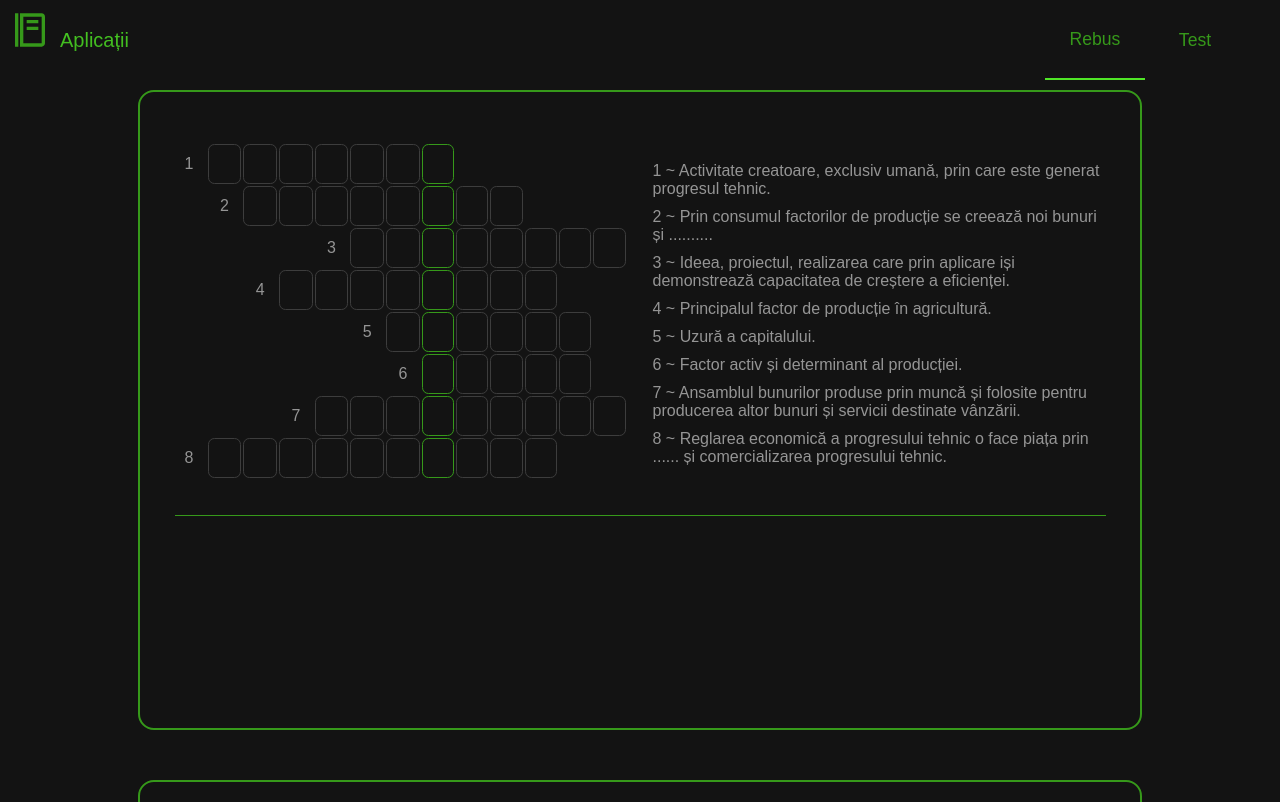
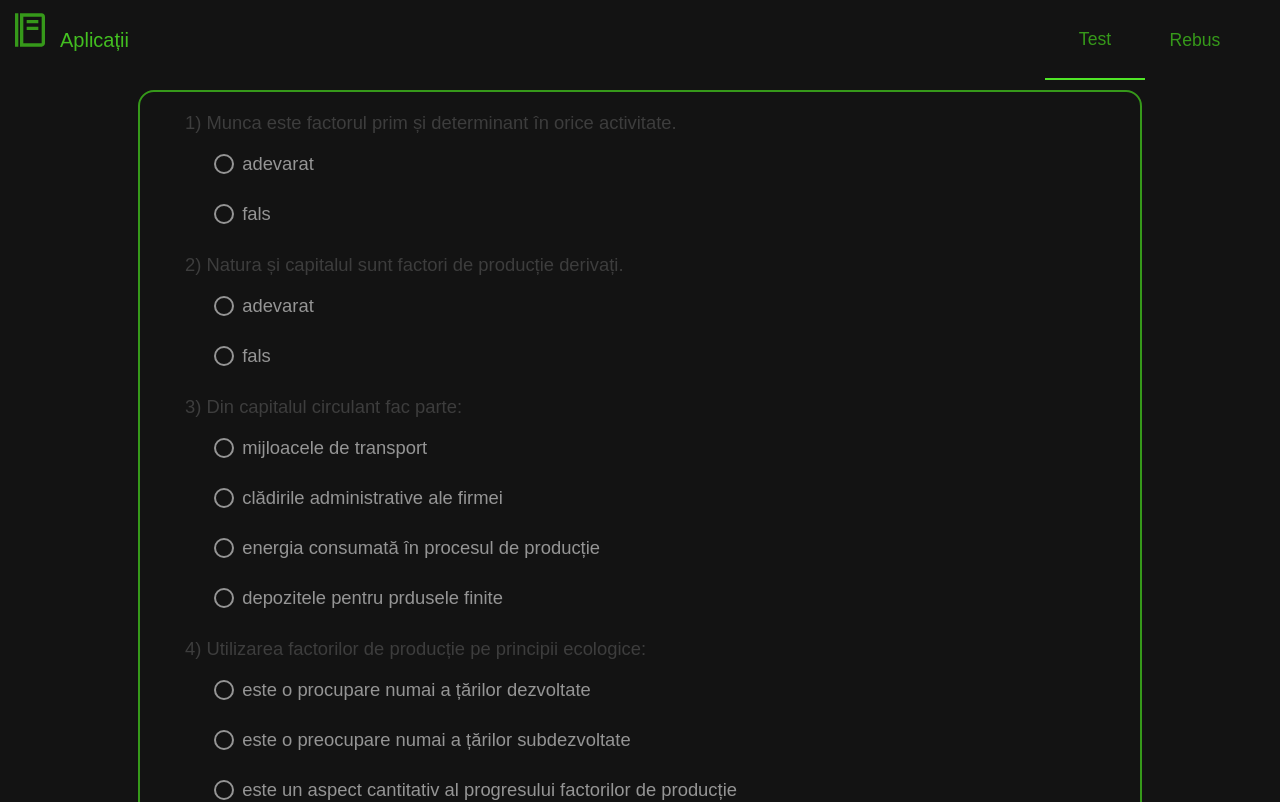
Before and after one commit to TheAncientOwl/progresul-fdp-react, a React (Create React App) app: page / in a window 1280 px wide. Shown: the top 802 px of the page. Built offline with nearby package versions, Linux system fonts and the light colour scheme.

Commit message:
switched test & rebus order.

```diff
--- a/src/components/sections/SectionsConfig.js
+++ b/src/components/sections/SectionsConfig.js
@@ -90,10 +90,10 @@ const SectionsConfig = [
   {
     title: 'Aplicații',
     items: [
+      { title: 'Test', to: 'test' },
       { title: 'Rebus', to: 'rebus' },
-      { title: 'Test', to: 'test' },
     ],
-    contents: [<Rebus key={1} id={'rebus'} />, <Test key={0} id={'test'} />],
+    contents: [<Test key={0} id={'test'} />, <Rebus key={1} id={'rebus'} />],
   },
 ];
 
```
